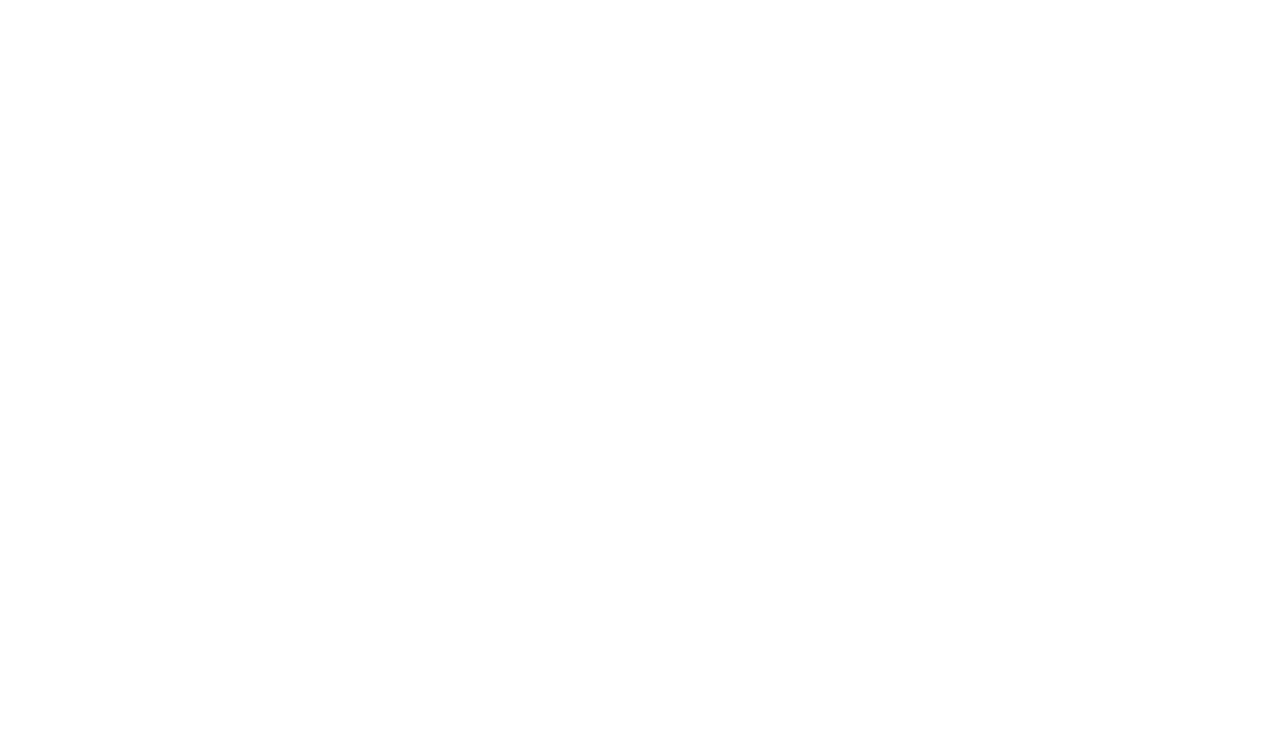
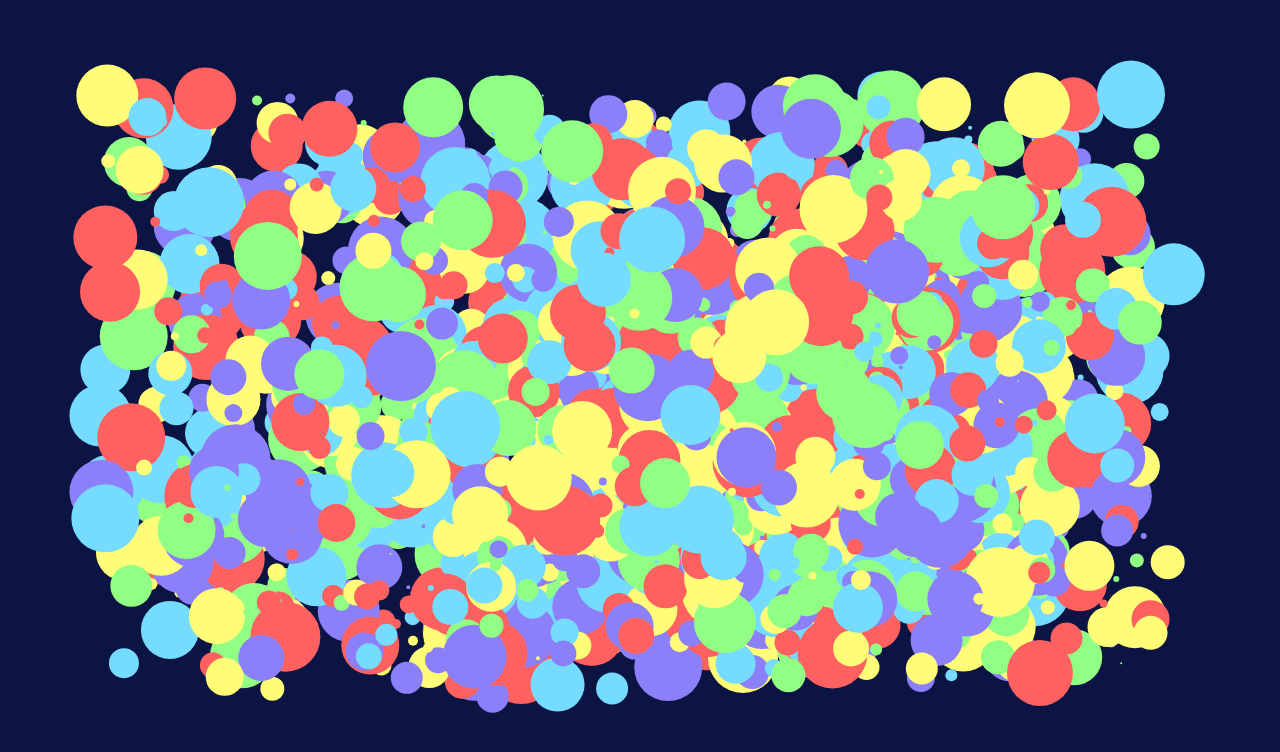
Before and after one commit to jamesdawsonWD/canvas-typescript-parcel-setup, a website built with Parcel: page src/app/index.html in a window 1280 px wide. Built offline with nearby package versions, Linux system fonts and the light colour scheme; animation ran at ten frames a second.

Commit message:
feature: add frame and updated

```diff
--- a/src/public/js/ball.ts
+++ b/src/public/js/ball.ts
@@ -1,9 +1,10 @@
 import { Vector, ToVector, distanceToAndAngle } from './vector';
-
+import { inverseNumber } from './helpers';
 export class Ball {
   constructor
   (
     private origin: Vector,
+    private velocity: number,
     private destination: Vector,
     private radius: number,
     private color: string,
@@ -28,9 +29,12 @@ export class Ball {
   public setDestination(v: Vector) {
     this.destination = v;
   }
+  public setRadius(r: number) {
+    this.radius = r;
+  }
   public draw(milliseconds: number) {
     const data = distanceToAndAngle(this.origin, this.destination);
-    const velocity = data.distance / 0.5;
+    const velocity = data.distance / this.velocity;
     const toMouseVector = new ToVector(velocity, data.angle);
     const elapsedSeconds = milliseconds / 1000;
 
--- a/src/public/js/canvas.ts
+++ b/src/public/js/canvas.ts
@@ -1,7 +1,7 @@
 import { Vector, add } from "./vector";
 import { WeaponsMenu } from "./weaponsMenu";
 import { Ball } from "./ball";
-
+import { randomColorFromArray, randomIntFromRange, inverseNumber } from './helpers';
 export class Canvas {
   private ctx: CanvasRenderingContext2D;
   private mouse: Vector
@@ -10,15 +10,16 @@ export class Canvas {
 
   private Configs = {
     steps: 3,
-    numOfParticles: 20,
+    numOfParticles: 2000,
     lastStep: 0,
+    colors: ['#75DCFF', '#FFFC77', '#90FF84', '#FF6060', '#8B80F9']
   };
   constructor(private canvas: HTMLCanvasElement) {
-    window.requestAnimationFrame = (function() {
+    window.requestAnimationFrame = (function () {
       return (
         window.requestAnimationFrame ||
         window.webkitRequestAnimationFrame ||
-        function(callback) {
+        function (callback) {
           window.setTimeout(callback, 1000 / 60);
         }
       );
@@ -31,6 +32,22 @@ export class Canvas {
     this.mouse = new Vector(innerWidth / 2, innerHeight / 2);
 
     this.balls = [];
+    for (let i = 0; i < this.Configs.numOfParticles; i++) {
+      const dest = new Vector(
+        randomIntFromRange(100, this.canvas.width-100),
+        randomIntFromRange(100, this.canvas.height-100)
+      )
+      this.balls.push(new Ball(
+        new Vector(-200, -200),
+        randomIntFromRange(1, 1.3),
+        dest,
+        randomIntFromRange(1, 35),
+        randomColorFromArray(this.Configs.colors),
+        this.ctx)
+      );
+
+    }
+
     // Event Listeners
     addEventListener("mousemove", event => {
       this.mouse.x = event.clientX;
@@ -42,8 +59,9 @@ export class Canvas {
     });
     addEventListener("click", event => {
       const position = new Vector(event.clientX, event.clientY);
-      const destination = add(position, new Vector(500, 500));
-      this.balls.push(new Ball(position, destination, 50, "#FF7F66", this.ctx));
+      const color = randomColorFromArray(this.Configs.colors);
+
+      this.balls.push(new Ball(new Vector(-200, -200), randomIntFromRange(1, 6), position, randomIntFromRange(1, 35), color, this.ctx));
     });
 
     addEventListener("resize", () => {
@@ -67,6 +85,13 @@ export class Canvas {
     }
     this.ctx.fill();
     for (let ball of this.balls) {
+      if (Math.ceil(ball.getOrigin.x) + 1 > ball.getDestination.x && Math.ceil(ball.getOrigin.y) + 1 > ball.getDestination.y) {
+        const dest = new Vector(
+          randomIntFromRange(100, this.canvas.width-100),
+          randomIntFromRange(100, this.canvas.height-100)
+        );
+        ball.setDestination(dest)
+      }
       ball.update(elapsed);
     }
     if (this.menu) {
@@ -75,4 +100,7 @@ export class Canvas {
     }
     window.requestAnimationFrame(this.animate.bind(this));
   }
+  private createRandomVector(): Vector {
+    return
+  }
 }
--- a/src/public/js/helpers.ts
+++ b/src/public/js/helpers.ts
@@ -1,6 +1,6 @@
-export const randomIntFromRange = (min: number, max: number) => Math.floor(Math.random() * (max - min + 1) + min);
-export const randomColorFromArray = (colors: string[]) => colors[Math.floor(Math.random() * colors.length)];
-
+export const randomIntFromRange = (min: number, max: number): number => Math.floor(Math.random() * (max - min + 1) + min);
+export const randomColorFromArray = (colors: string[]): string => colors[Math.floor(Math.random() * colors.length)];
+export const inverseNumber = (i: number, max: number): number => max - i
 
 export class HSLA {
     constructor(private h: number , private s: number, private l: number, private a: number) {}
--- a/src/sass/app.scss
+++ b/src/sass/app.scss
@@ -5,4 +5,6 @@ html, body {
     height:100vh;
     width:100vw;
     overflow:hidden;
+    background:  #0B1442;
+
 }
```
